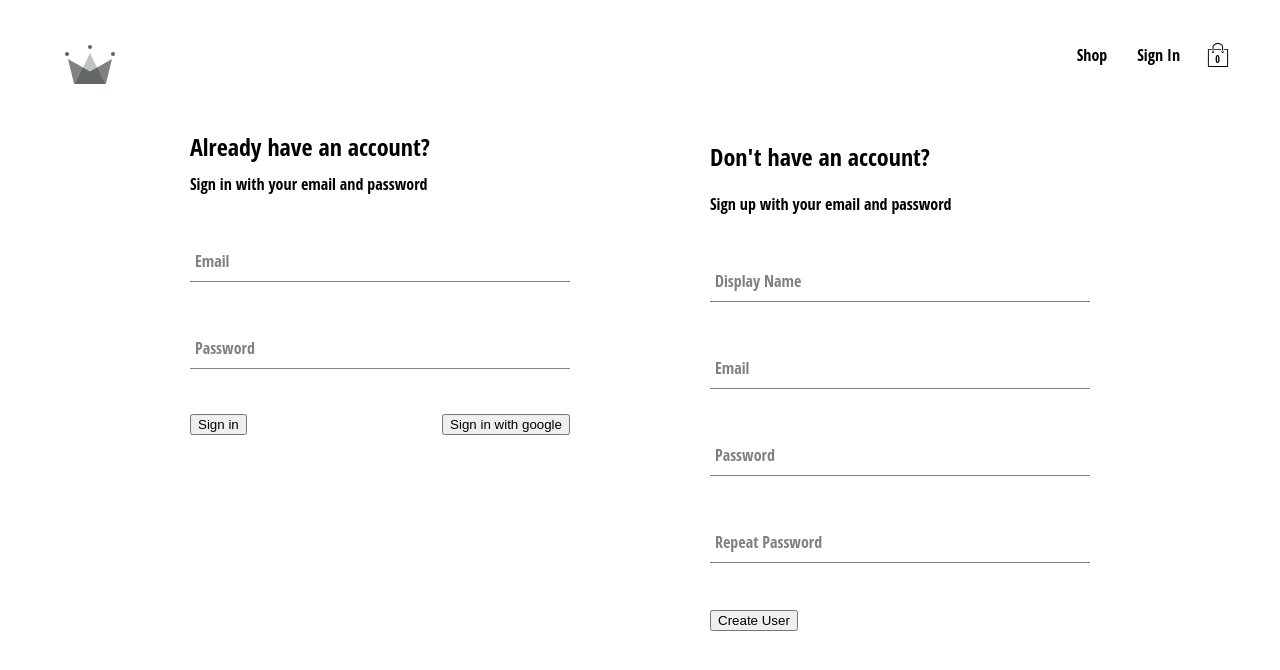
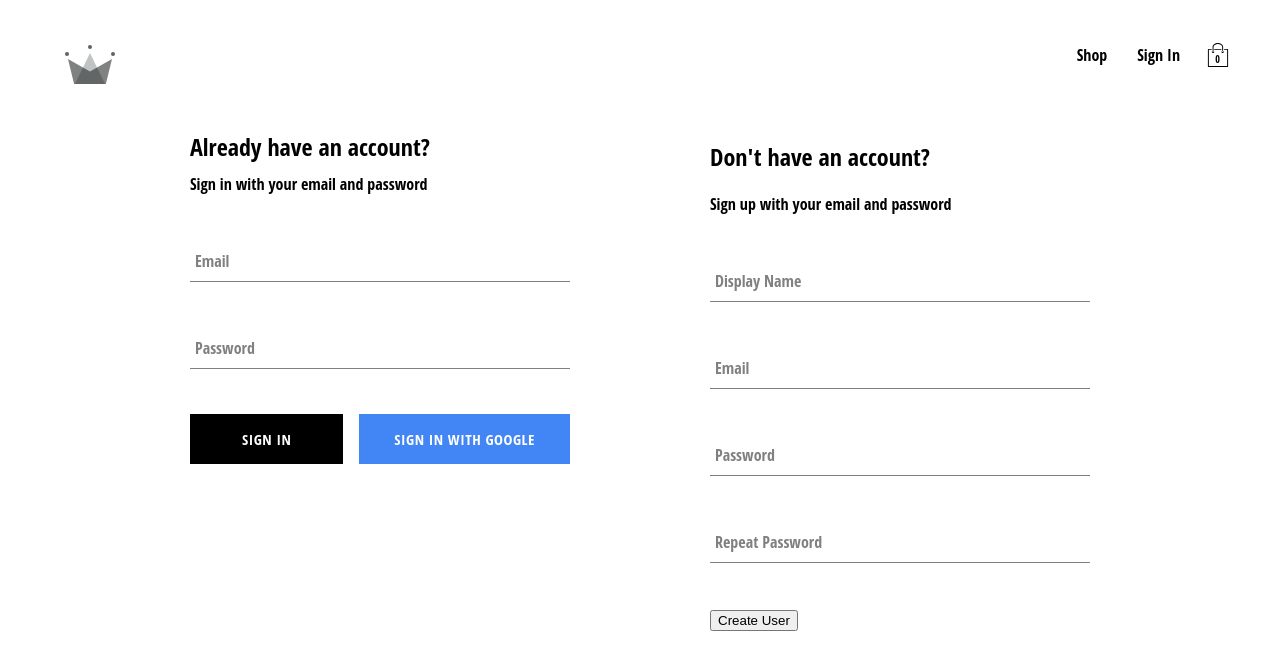
Before and after one commit to Elian-A/crown-clothing, a React (Create React App) app: page /sign-in in a window 1280 px wide. Shown: the top 670 px of the page. Built offline with nearby package versions, Linux system fonts and the light colour scheme; no server answers; the HTML template or start-up script is replaced by a standard one.

Commit message:
Finished button component

```diff
--- /dev/null
+++ b/src/components/button/Button.jsx
@@ -0,0 +1,21 @@
+import "./Button.scss";
+
+const BUTTON_TYPE = {
+  google: "google-sign-in",
+  inverted: "inverted",
+};
+
+const Button = ({ children, buttonType, ...otherProps }) => {
+  return (
+    <button
+      className={`button-container ${
+        buttonType ? BUTTON_TYPE[buttonType] : ""
+      }`}
+      {...otherProps}
+    >
+      {children}
+    </button>
+  );
+};
+
+export default Button;
--- /dev/null
+++ b/src/components/button/Button.scss
@@ -0,0 +1,47 @@
+.button-container {
+  min-width: max-content;
+  width: 100%;
+  height: 50px;
+  letter-spacing: 0.5px;
+  line-height: 50px;
+  padding: 0 35px 0 35px;
+  font-size: 15px;
+  background-color: black;
+  color: white;
+  text-transform: uppercase;
+  font-family: 'Open Sans Condensed';
+  font-weight: bolder;
+  border: none;
+  cursor: pointer;
+  display: flex;
+  justify-content: center;
+
+
+  &:hover {
+    background-color: white;
+    color: black;
+    border: 1px solid black;
+  }
+
+  &.google-sign-in {
+    background-color: #4285f4;
+    color: white;
+
+    &:hover {
+      background-color: #357ae8;
+      border: none;
+    }
+  }
+
+  &.inverted {
+    background-color: white;
+    color: black;
+    border: 1px solid black;
+
+    &:hover {
+      background-color: black;
+      color: white;
+      border: none;
+    }
+  }
+}
--- a/src/components/sign-in-form/SignInForm.jsx
+++ b/src/components/sign-in-form/SignInForm.jsx
@@ -3,6 +3,7 @@
   signInWithGooglePopup,
   signInUserWithEmailAndPassword,
 } from "../../utils/firebase";
+import Button from "../button/Button";
 import FormInput from "../form-input/FormInput";
 
 import "./SignInForm.scss";
@@ -55,8 +56,10 @@
           handler={handleInputChange}
         />
         <div className="buttons-container">
-          <button type="submit">Sign in</button>
-          <button onClick={handleSignIn}>Sign in with google</button>
+          <Button type="submit">Sign in</Button>
+          <Button buttonType="google" onClick={handleSignIn}>
+            Sign in with google
+          </Button>
         </div>
       </form>
     </div>
--- a/src/components/sign-in-form/SignInForm.scss
+++ b/src/components/sign-in-form/SignInForm.scss
@@ -9,6 +9,6 @@
 
   .buttons-container {
     display: flex;
-    justify-content: space-between;
+    gap: 1rem;
   }
 }
--- a/src/context/User.jsx
+++ b/src/context/User.jsx
@@ -1,5 +1,5 @@
-import { useState, useEffect, createContext } from "react";
-import { updateAuthState, userSignOut } from "../utils/firebase";
+import { useState, createContext } from "react";
+import { updateAuthState } from "../utils/firebase";
 
 export const UserContext = createContext({
   user: null,
```
